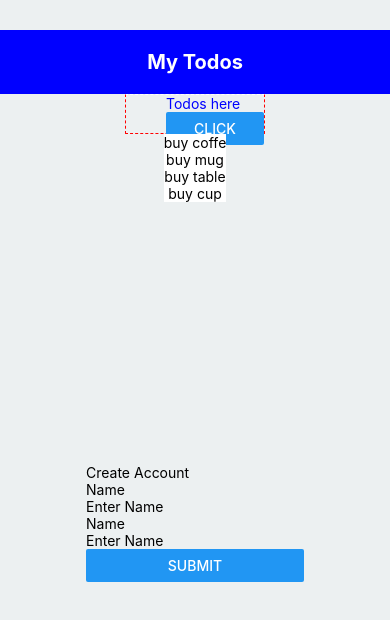
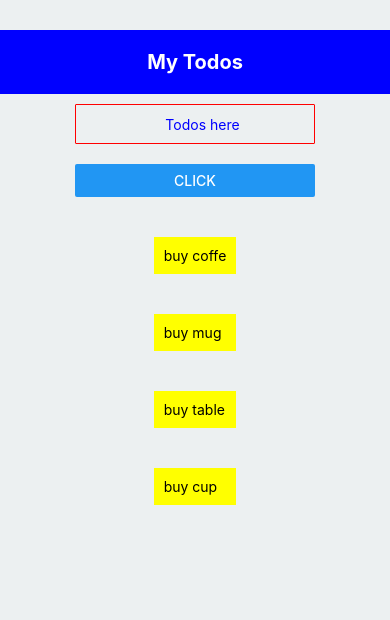
Before and after one commit to SteveJ123/react_native, a React Native app in the folder todo/: screen / in a window 390 px wide. Shown: the top 620 px of the page. Built offline with nearby package versions, Linux system fonts and the light colour scheme.

Commit message:
added style

```diff
--- a/todo/App.js
+++ b/todo/App.js
@@ -73,43 +73,6 @@ updateValue = (text) =>{
           )}
         />
 
-<ScrollView style={styles.content}>
-      <View style={styles.content}>
-
-        <Text >
-          Create Account
-        </Text>
-
-        <Text >
-          Name
-        </Text>
-
-        <TextInput
-
-          placeholder="Enter Name"
-          returnKeyLabel = {"next"}
-          onChangeText={(text) => this.setState({username:text})}
-        />
-
-        <Text >
-          Name
-        </Text>
-
-        <TextInput
-          placeholder="Enter Name"
-          returnKeyLabel = {"next"}
-          onChangeText={(text) => this.setState({password:text})}
-        />
-
-        <Button
-          onPress={() => this._handlePress()}
-          title="Submit"
-          >
-
-        </Button>
-
-        </View>
-      </ScrollView>
       </View>
     );
   }
--- a/todo/components/Item.js
+++ b/todo/components/Item.js
@@ -17,7 +17,7 @@ export default class Item extends React.Component {
     render() {
         console.log("props test", this.props );
         return (
-            <TouchableOpacity style={styles.container} onPress={()=>{this.props.updateTodo(this.props.item.key)}}>
+            <TouchableOpacity style={styles.itemList} onPress={()=>{this.props.updateTodo(this.props.item.key)}}>
                 <Text>{this.props.item.text}</Text>
             </TouchableOpacity>
         );
@@ -25,34 +25,10 @@ export default class Item extends React.Component {
 }
 
 const styles = StyleSheet.create({
-    container: {
-        flex: 1,
-        backgroundColor: '#fff',
-        alignItems: 'center',
-        justifyContent: 'center',
+    itemList: {
+        marginTop: 40,
+        padding: 10,
+        backgroundColor: 'yellow',
     },
-    addContent: {
-        position: 'absolute',
-        right: -140,
-        bottom: 40,
-        paddingTop: 35,
-        textAlign: 'center',
-        width: 90,
-        height: 90,
-        backgroundColor: 'blue',
-        borderRadius: 50,
-    },
-    second: {
-        fontWeight: 'bold',
-        color: 'blue',
-    },
-    third: {
-        color: 'black',
-        fontWeight: "bold",
-    },
-    itemlist: {
-        marginTop: 20,
-        padding: 40,
-        backgroundColor: 'blue'
-    }
+
 });
--- a/todo/components/Textfield.js
+++ b/todo/components/Textfield.js
@@ -18,11 +18,12 @@ export default class Textfield extends React.Component {
     render() {
         console.log("textinput", this.props );
         return (
-            <View style={styles.textField}>
+            <View >
                 <TextInput
                     placeholder="Todos here"
                     placeholderTextColor="blue"
                     onChangeText={(text)=>this.props.updateValue(text)}
+                    style={styles.textField}
                 />
                 <Button title={"click"} onPress={()=>this.props.addText()} />
             </View>
@@ -32,14 +33,16 @@ export default class Textfield extends React.Component {
 
 const styles = StyleSheet.create({
     textField: {
-        width: 140,
+        width: 240,
         height: 40,
         textAlign: 'center',
-        paddingLeft: 40,
-        borderStyle: 'dashed',
+        paddingLeft: 15,
+        borderStyle: 'solid',
         borderRadius: 1,
         borderWidth: 1,
         borderColor: 'red',
-        borderTopColor: 'white'
+        borderTopColor: 'red',
+        marginTop: 10,
+        marginBottom: 20,
     }
 });
```
